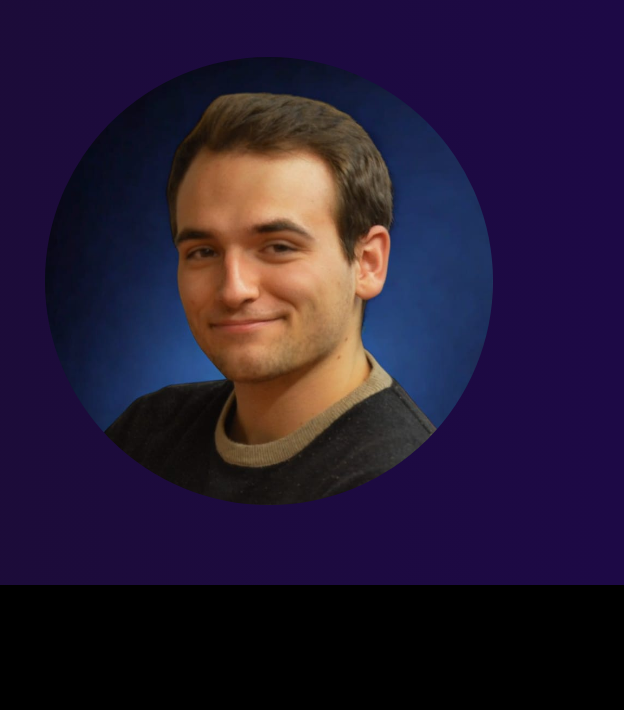
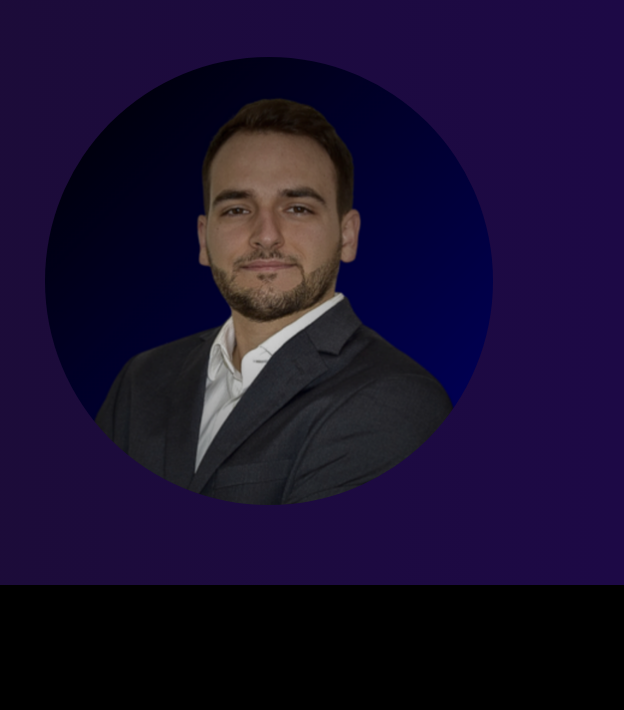
Before and after one commit to micsmania/michelesmania.github.io, a website: page index.html in a window 1280 px wide. Shown: the part 67-777 px from the top of the page, 656-1280 px from the left. Drawn offline with nearby package versions, Linux system fonts and the light colour scheme; files that its build step writes are made by us from their sources; files whose address does not match are found by name.

Commit message:
updated hero img

```diff
--- a/index.html
+++ b/index.html
@@ -83,7 +83,7 @@
                 <!-- HERO IMAGE -->
                 <div class="col-md-6 intros">
                     <div class="img-box text-end">
-                        <img src="img/Michele_blue_bg.jpg" alt="Michele" class="img-fluid">
+                        <img src="img/foto_profile_bg_blue.png" alt="Michele" class="img-fluid">
                     </div>
                 </div>
             </div>
```
Also changed, not shown: img/Michele_bg.jpg (deleted), img/Michele_blue_bg.jpg (deleted), img/Michele_no_bg.png (deleted), img/foto_profile.png (added), img/foto_profile_2.png (added), img/foto_profile_3.jpg (added), img/foto_profile_bg_blue.png (added), img/foto_profile_no_bg.png (added).
